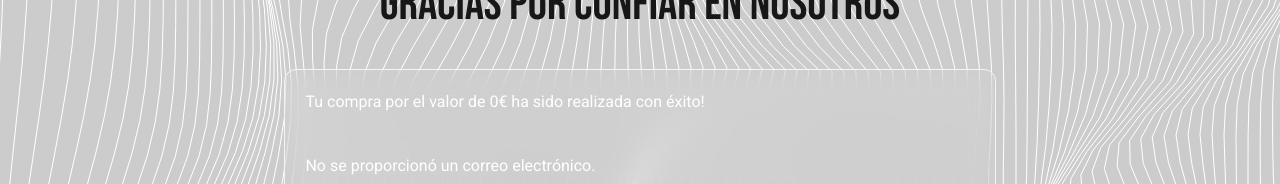
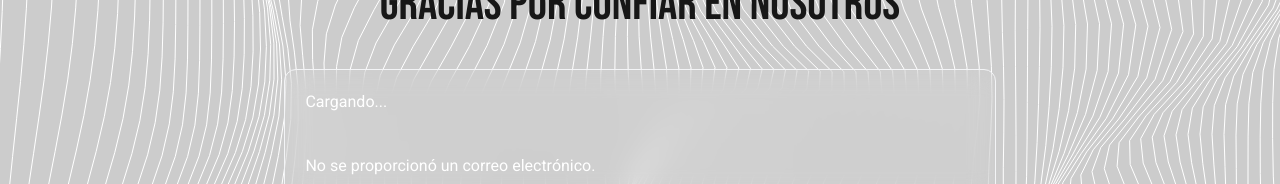
Before and after one commit to mdelgado333/dball_web, a Next.js app: page /vert/payment-success in a window 1280 px wide. Shown: the part 193-377 px from the top of the page. Built offline with nearby package versions, Linux system fonts and the light colour scheme.

Commit message:
fixed build deployment 15

```diff
--- a/app/vert/payment-success/page.tsx
+++ b/app/vert/payment-success/page.tsx
@@ -6,14 +6,20 @@ import { bebas } from "@/app/ui/fonts";
 
 export default function PaymentSuccess() {
     const searchParams = useSearchParams();
-    const [amount, setAmount] = useState("0");
-    const [email, setEmail] = useState<string | undefined>(undefined);
+
+    // Store parameters in state
+    const [amount, setAmount] = useState<string | null>(null);
+    const [email, setEmail] = useState<string | null>(null);
     const [emailSent, setEmailSent] = useState(false);
 
     useEffect(() => {
-        setAmount(searchParams.get("amount") || "0");
-        setEmail(searchParams.get("email") || undefined);
-    }, [searchParams]);
+        // Get values from search params only on the client
+        const fetchedAmount = searchParams.get("amount");
+        const fetchedEmail = searchParams.get("email");
+
+        setAmount(fetchedAmount);
+        setEmail(fetchedEmail);
+    }, [searchParams]); // Runs when searchParams change
 
     useEffect(() => {
         if (email && !emailSent) {
@@ -47,7 +53,7 @@ export default function PaymentSuccess() {
             </div>
             <div className="w-full lg:w-2/3 backdrop-filter self-center backdrop-blur-md bg-opacity-10 border border-gray-100 text-white border rounded-xl">
                 <div className="p-5">
-                    Tu compra por el valor de {amount}€ ha sido realizada con éxito!
+                    {amount ? `Tu compra por el valor de ${amount}€ ha sido realizada con éxito!` : "Cargando..."}
                 </div>
                 <div className="p-5">
                     {email
```
